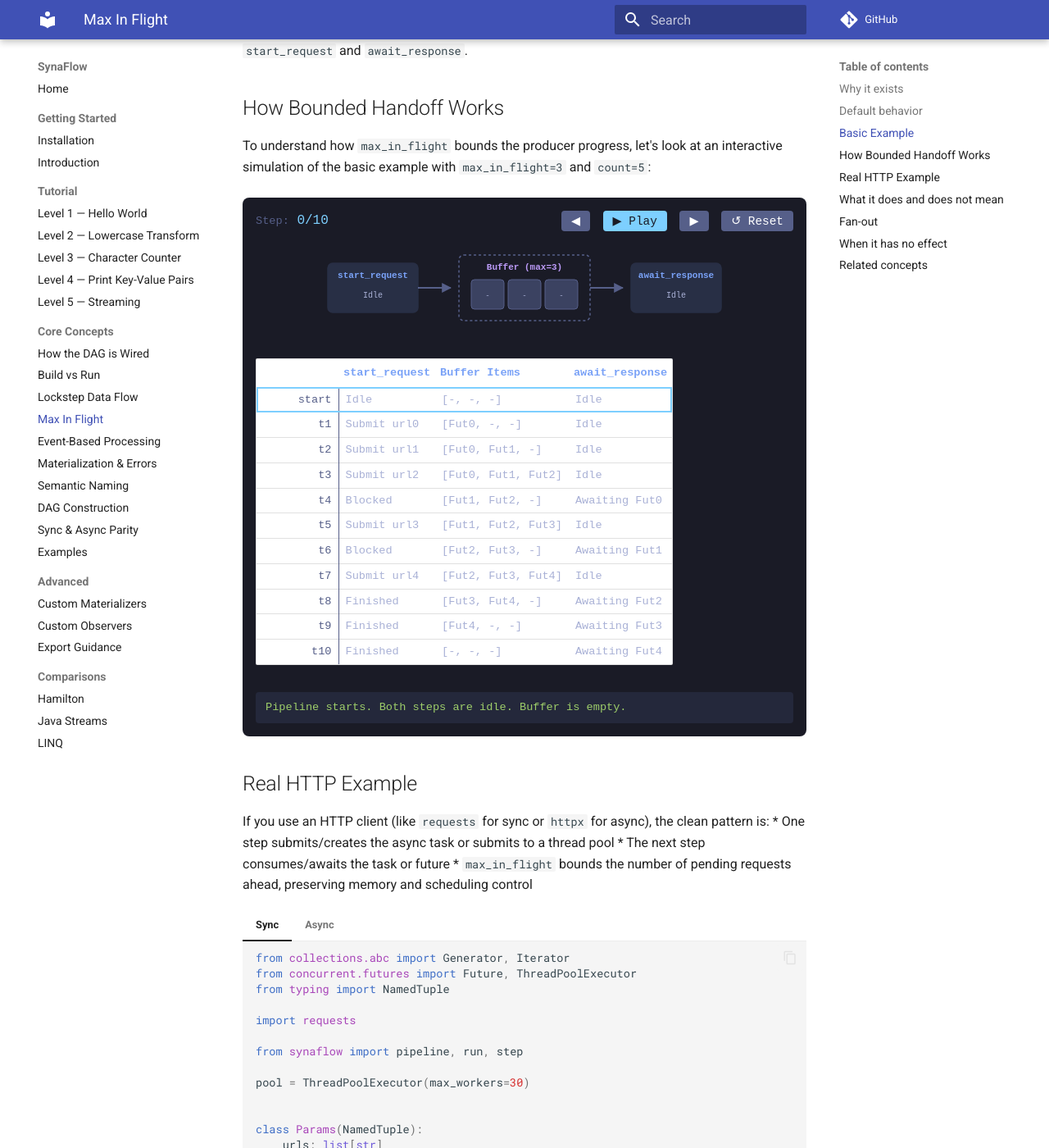
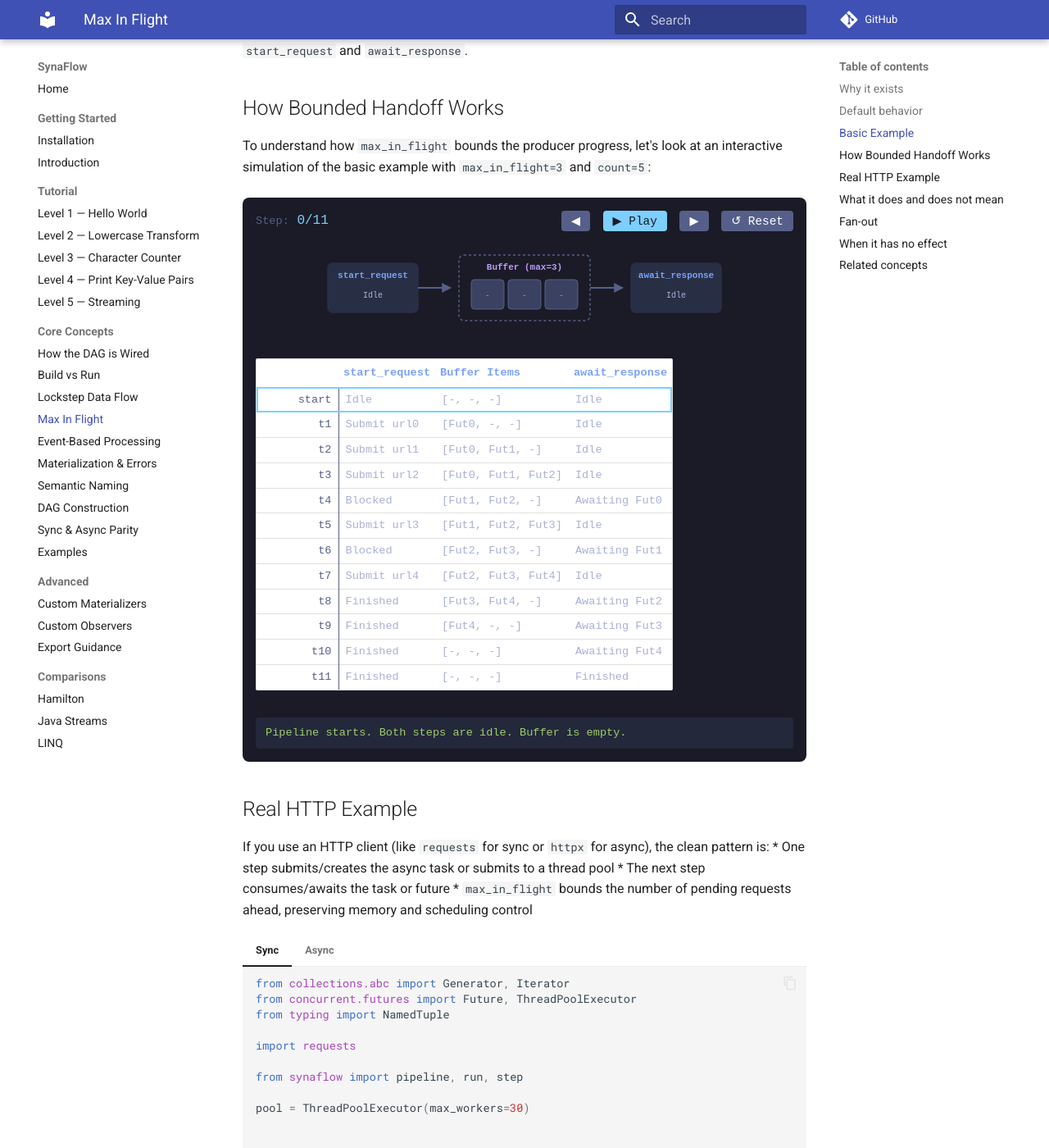
Before and after one commit to humansoftware/synaflow, an MkDocs documentation site: the page built from docs/user_docs/core-concepts/max-in-flight.md, in a window 1280 px wide and 1400 px high, scrolled down 2218 px. Shown: the whole window at 82% size. Built offline with MkDocs 1.6.1 and Material for MkDocs 9.7.7, drawn with Linux system fonts in a browser that asks for light colours; comment, search, counter and statistics services are not loaded.

Commit message:
docs: add final finished state t11 to interactive animation

```diff
--- a/docs/user_docs/core-concepts/max-in-flight.md
+++ b/docs/user_docs/core-concepts/max-in-flight.md
@@ -150,7 +150,7 @@ To understand how `max_in_flight` bounds the producer progress, let's look at an
 <div style="display:flex;justify-content:space-between;align-items:center;margin-bottom:0.5em">
   <div>
     <span style="font-size:0.85em;color:#565f89">Step:</span>
-    <span id="mif-anim-step" style="color:#7dcfff">0/10</span>
+    <span id="mif-anim-step" style="color:#7dcfff">0/11</span>
   </div>
   <div>
     <button onclick="mifAnimFrame(-1)" style="background:#565f89;color:#fff;border:none;padding:4px 12px;border-radius:4px;cursor:pointer;font-size:0.9em;margin-right:6px" title="Previous frame">◀</button>
@@ -214,7 +214,8 @@ To understand how `max_in_flight` bounds the producer progress, let's look at an
     [7, "Submit url4", ["Fut2", "Fut3", "Fut4"], "Idle", "start_request submits url4 (the final URL). Producer is finished. Buffer size: 3/3."],
     [8, "Finished", ["Fut3", "Fut4", "-"], "Awaiting Fut2", "await_response resolves Fut2. Buffer size: 2/3."],
     [9, "Finished", ["Fut4", "-", "-"], "Awaiting Fut3", "await_response resolves Fut3. Buffer size: 1/3."],
-    [10, "Finished", ["-", "-", "-"], "Awaiting Fut4", "await_response resolves the final Fut4. Buffer is empty. Pipeline complete!"]
+    [10, "Finished", ["-", "-", "-"], "Awaiting Fut4", "await_response pulls the final Fut4 from the buffer. Buffer is empty."],
+    [11, "Finished", ["-", "-", "-"], "Finished", "await_response resolves Fut4. All futures resolved, both producer and consumer finished. Pipeline complete!"]
   ];
 
   var cur = 0, timer = null, playing = false;
@@ -253,6 +254,8 @@ To understand how `max_in_flight` bounds the producer progress, let's look at an
     consEl.textContent = f[3];
     if (f[3].indexOf("Awaiting") !== -1) {
       consEl.setAttribute("fill", "#7dcfff");
+    } else if (f[3].indexOf("Finished") !== -1) {
+      consEl.setAttribute("fill", "#565f89");
     } else {
       consEl.setAttribute("fill", "#a9b1d6");
     }
```
